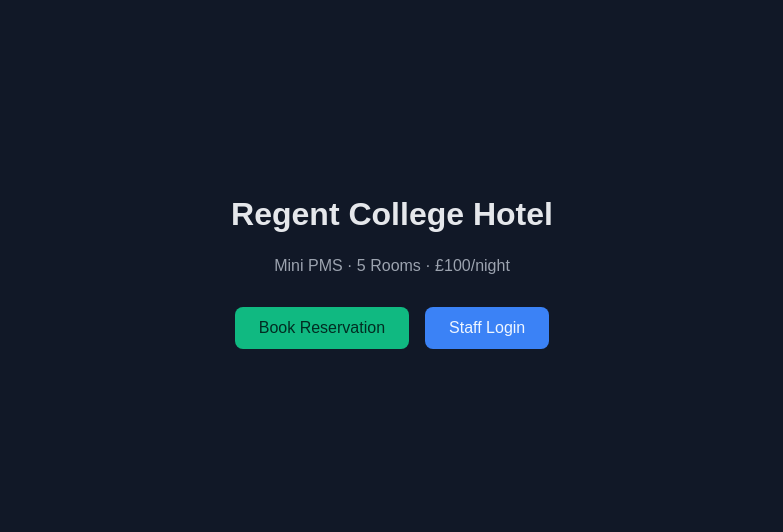
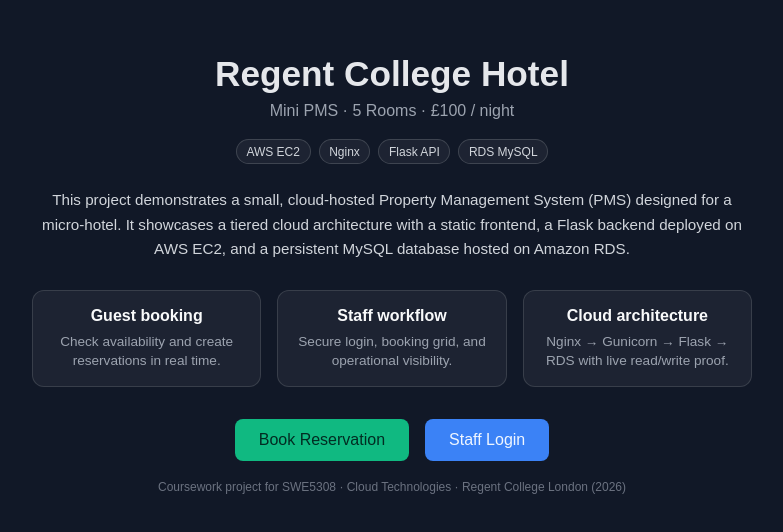
Before and after one commit to usaodatov/RegentsCollegeHotel_PMS, a plain HTML site: page frontend/index.html in a window 1280 px wide. Shown: the part 138-670 px from the top of the page, without its empty margins (248-1031 px from the left). Drawn offline with Linux system fonts and the light colour scheme.

Commit message:
Finalize landing page with project overview and cloud architecture

```diff
--- a/frontend/index.html
+++ b/frontend/index.html
@@ -14,18 +14,80 @@
             justify-content: center;
             height: 100vh;
             margin: 0;
+            text-align: center;
         }
+
         h1 {
             margin-bottom: 0.5rem;
+            font-size: 2.2rem;
         }
-        p {
+
+        .subtitle {
+            margin-bottom: 1.2rem;
+            color: #9ca3af;
+            font-size: 1rem;
+        }
+
+        .badges {
+            display: flex;
+            gap: 0.5rem;
+            flex-wrap: wrap;
+            justify-content: center;
+            margin-bottom: 1.5rem;
+        }
+
+        .badge {
+            font-size: 0.75rem;
+            padding: 0.3rem 0.6rem;
+            border-radius: 999px;
+            border: 1px solid rgba(255,255,255,0.15);
+            background: rgba(255,255,255,0.05);
+            color: #d1d5db;
+        }
+
+        .description {
+            max-width: 720px;
+            margin-bottom: 1.8rem;
+            color: #d1d5db;
+            line-height: 1.6;
+            font-size: 0.95rem;
+        }
+
+        .features {
+            display: grid;
+            grid-template-columns: repeat(3, 1fr);
+            gap: 1rem;
+            max-width: 720px;
             margin-bottom: 2rem;
+        }
+
+        .feature {
+            background: rgba(255,255,255,0.05);
+            border: 1px solid rgba(255,255,255,0.12);
+            border-radius: 0.75rem;
+            padding: 1rem;
+            font-size: 0.9rem;
+        }
+
+        .feature h3 {
+            margin: 0 0 0.4rem 0;
+            font-size: 1rem;
+            color: #f9fafb;
+        }
+
+        .feature p {
+            margin: 0;
             color: #9ca3af;
+            font-size: 0.85rem;
+            line-height: 1.4;
         }
+
         .buttons {
             display: flex;
             gap: 1rem;
+            margin-bottom: 1.2rem;
         }
+
         button {
             padding: 0.75rem 1.5rem;
             border-radius: 0.5rem;
@@ -33,20 +95,64 @@
             cursor: pointer;
             font-size: 1rem;
         }
+
         .book-btn {
             background: #10b981;
             color: #022c22;
         }
+
         .staff-btn {
             background: #3b82f6;
             color: #eff6ff;
         }
+
+        .footer {
+            font-size: 0.75rem;
+            color: #6b7280;
+        }
+
+        @media (max-width: 760px) {
+            .features {
+                grid-template-columns: 1fr;
+            }
+        }
     </style>
 </head>
 <body>
+
     <h1>Regent College Hotel</h1>
-    <p>Mini PMS · 5 Rooms · £100/night</p>
+    <div class="subtitle">Mini PMS · 5 Rooms · £100 / night</div>
 
+    <div class="badges">
+        <div class="badge">AWS EC2</div>
+        <div class="badge">Nginx</div>
+        <div class="badge">Flask API</div>
+        <div class="badge">RDS MySQL</div>
+    </div>
+
+    <div class="description">
+        This project demonstrates a small, cloud-hosted Property Management System (PMS)
+        designed for a micro-hotel. It showcases a tiered cloud architecture with a static
+        frontend, a Flask backend deployed on AWS EC2, and a persistent MySQL database
+        hosted on Amazon RDS.
+    </div>
+
+    <div class="features">
+        <div class="feature">
+            <h3>Guest booking</h3>
+            <p>Check availability and create reservations in real time.</p>
+        </div>
+        <div class="feature">
+            <h3>Staff workflow</h3>
+            <p>Secure login, booking grid, and operational visibility.</p>
+        </div>
+        <div class="feature">
+            <h3>Cloud architecture</h3>
+            <p>Nginx → Gunicorn → Flask → RDS with live read/write proof.</p>
+        </div>
+    </div>
+
+    <!-- BUTTONS UNCHANGED -->
     <div class="buttons">
         <button class="book-btn" onclick="window.location.href='book.html'">
             Book Reservation
@@ -55,5 +161,10 @@
             Staff Login
         </button>
     </div>
+
+    <div class="footer">
+        Coursework project for SWE5308 · Cloud Technologies · Regent College London (2026)
+    </div>
+
 </body>
 </html>
```
